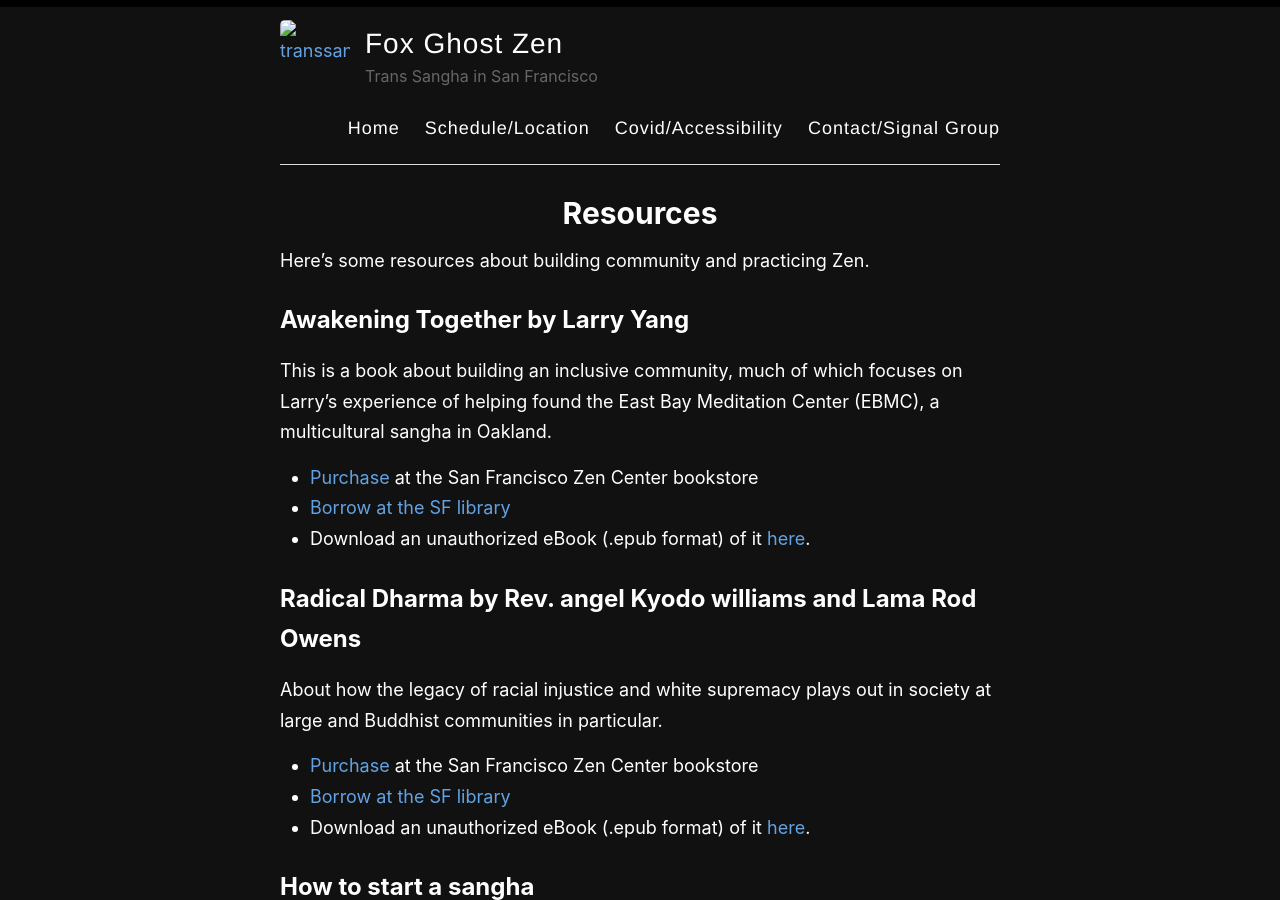
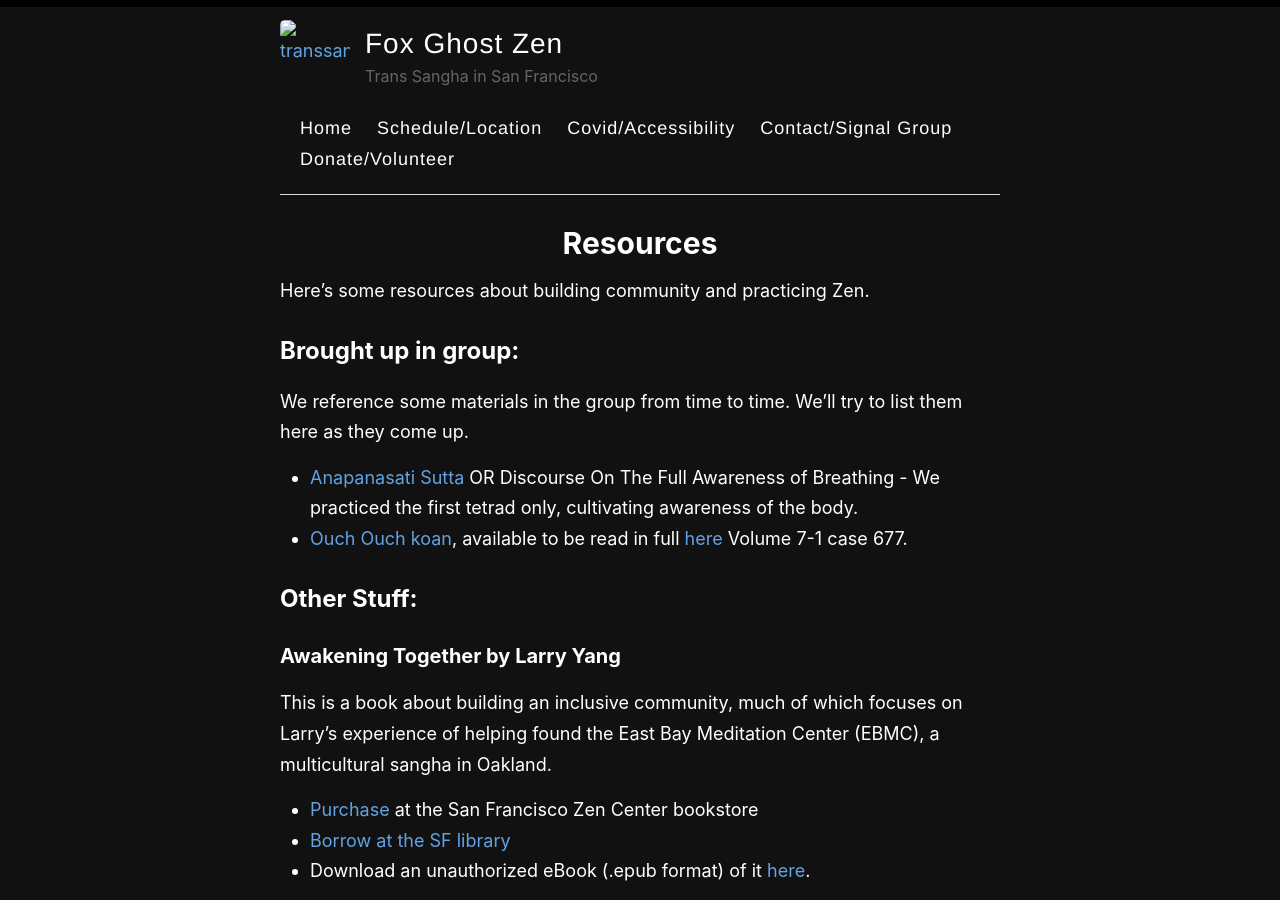
Before and after one commit to rykener/transsangha, a Jekyll site: the page built from _pages/resources.md, in a window 1280 px wide and 900 px high. Built offline with Jekyll 4.4.1, drawn with Linux system fonts in a browser that asks for light colours.

Commit message:
new pages, update info

```diff
--- a/_layouts/default.html
+++ b/_layouts/default.html
@@ -30,6 +30,7 @@
               <a href="{{ site.baseurl }}/schedule">Schedule/Location</a>
               <a href="{{ site.baseurl }}/accessibility">Covid/Accessibility</a>
               <a href="{{ site.baseurl }}/contact">Contact/Signal Group</a>
+              <a href="{{ site.baseurl }}/donate">Donate/Volunteer</a>
             </nav>
           </header>
         </div>
--- a/_pages/resources.md
+++ b/_pages/resources.md
@@ -6,28 +6,37 @@ permalink: /resources/
 
 Here's some resources about building community and practicing Zen.
 
-## Awakening Together by Larry Yang
+## Brought up in group:
+
+We reference some materials in the group from time to time. We'll try to list them here as they come up.
+
+* [Anapanasati Sutta](https://plumvillage.org/library/sutras/discourse-on-the-full-awareness-of-breathing) OR Discourse On The Full Awareness of Breathing - We practiced the first tetrad only, cultivating awareness of the body.
+* [Ouch Ouch koan](https://www.patheos.com/blogs/wildfoxzen/2014/01/who-doesnt-get-sick-ouch-ouch.html), available to be read in full [here](http://zenmirror.blogspot.com/2012/08/jogye-order-publishes-bilingual-series.html) Volume 7-1 case 677.
+
+## Other Stuff:
+
+### Awakening Together by Larry Yang
 
 This is a book about building an inclusive community, much of which focuses on Larry's experience of helping found the East Bay Meditation Center (EBMC), a multicultural sangha in Oakland.
 * [Purchase](https://store.sfzc.org/product/awakening-together-the-spiritual-practice-of-inclusivity-and-community-yang-larry-/773) at the San Francisco Zen Center bookstore
 * [Borrow at the SF library](https://sfpl.bibliocommons.com/v2/record/S93C3448153)
 * Download an unauthorized eBook (.epub format) of it [here](/documents/awakening.epub).
 
-## Radical Dharma by Rev. angel Kyodo williams and Lama Rod Owens
+### Radical Dharma by Rev. angel Kyodo williams and Lama Rod Owens
 
 About how the legacy of racial injustice and white supremacy plays out in society at large and Buddhist communities in particular.
 * [Purchase](https://store.sfzc.org/product/radical-dharma-talking-race-love-and-liberation-rev-angel-kyodo-williams-lama-rod-owens-et-al-/118) at the San Francisco Zen Center bookstore
 * [Borrow at the SF library](https://sfpl.bibliocommons.com/v2/record/S93C3228820)
 * Download an unauthorized eBook (.epub format) of it [here](/documents/radical.epub).
 
-## How to start a sangha
+### How to start a sangha
 
 * [Tara Brach](https://www.tarabrach.com/starting-meditation-group/)
 * [Spirit Rock](https://www.spiritrock.org/kalyana-mitta-guidelines)
 * [IMCW](https://imcw.org/communities/spiritual-friends-km-groups/)
 * [IMCW guidelines](https://imcw.org/wp-content/uploads/2022/10/SF-Guidelines-Members-new.pdf)
 
-## Other Dharma Books
+### Other Dharma Books
 
 * Zen Mind, Beginner's Mind by Suzuki Roshi -- this book is historically one of the most important entry gates to Buddhist practice in English-speaking Zen. It is a series of transcribed talks given by the founder of the San Francisco Zen Center.
 * Introduction to Zen Koans by James Ford -- A wonderful and practical primer on not just the Zen practice of koans but of Zen in general. Highly recommended if you're interested in learning more about Zen, not _just_ the "spirit" of Zen.
```
Also changed, not shown: _pages/covid.md (+1 -2 lines), _pages/donate.md (added, +55 -0 lines), _pages/index.md (+1 -1 lines), _pages/schedule.md (+2 -7 lines), _pages/survey.md (added, +7 -0 lines).
